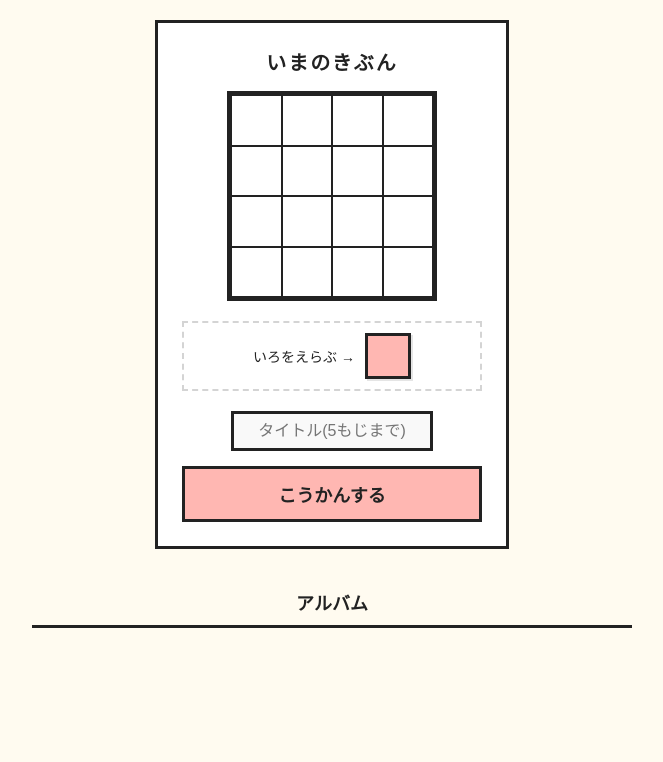
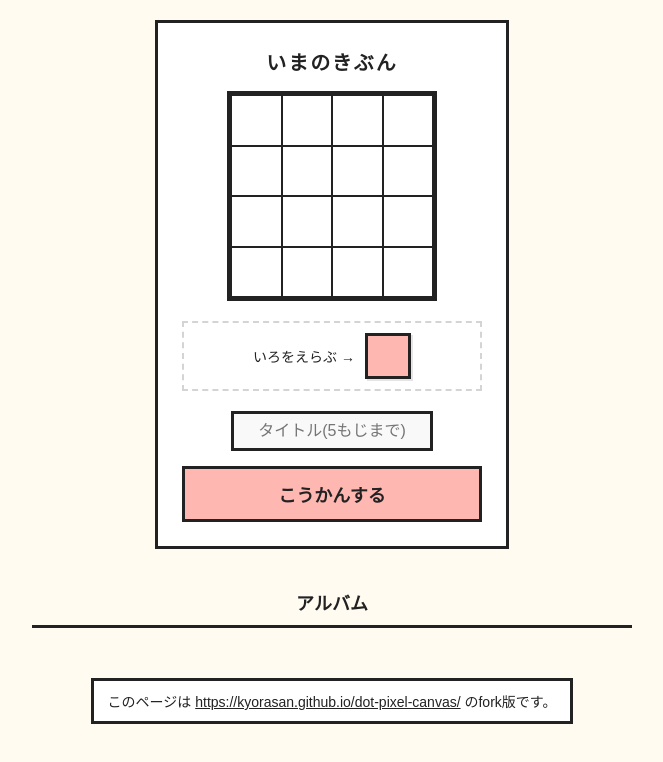
Before and after one commit to yuzolabs/dot-pixel-canvas-fork, a website: page index.html in a window 1280 px wide. Shown: the whole page, without its empty margins (308-971 px from the left). Drawn offline with Linux system fonts and the light colour scheme; a web font is replaced by a local one.

Commit message:
feat: フッターにfork版であることを明記

```diff
--- a/index.html
+++ b/index.html
@@ -39,6 +39,11 @@
         </div>
     </div>
 
+    <footer class="page-footer">
+        <div class="fork-note">このページは <a href="https://kyorasan.github.io/dot-pixel-canvas/" target="_blank"
+                rel="noopener noreferrer">https://kyorasan.github.io/dot-pixel-canvas/</a> のfork版です。</div>
+    </footer>
+
     <script src="./app.js"></script>
 
 </body>
--- a/styles.css
+++ b/styles.css
@@ -16,6 +16,25 @@ body {
     color: var(--border-color);
     padding: 20px;
     image-rendering: pixelated;
+}
+
+.page-footer {
+    width: 100%;
+    display: flex;
+    justify-content: center;
+    margin-top: 30px;
+}
+
+.fork-note {
+    background: var(--container-bg);
+    border: 3px solid var(--border-color);
+    padding: 10px 14px;
+    font-size: 14px;
+    text-align: center;
+}
+
+.fork-note a {
+    color: inherit;
 }
 
 .game-container {
```
